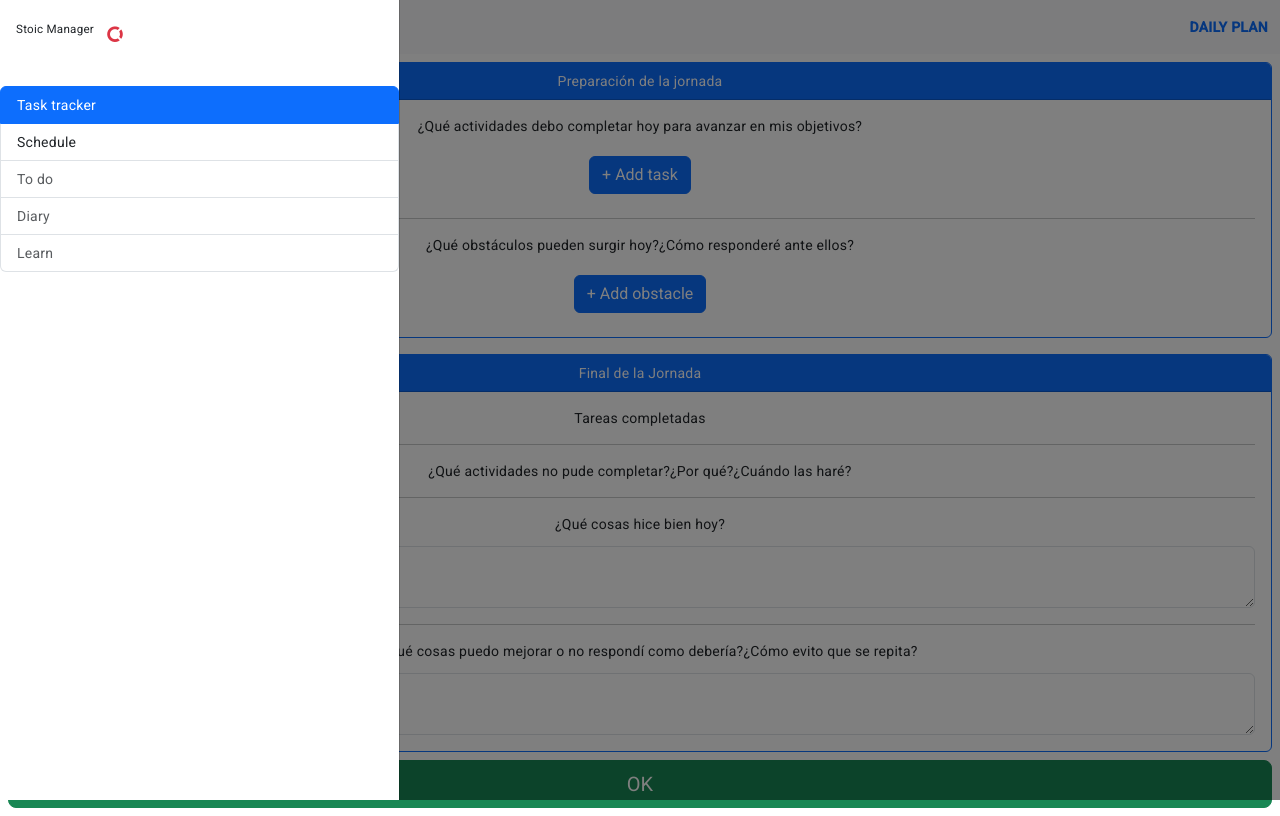
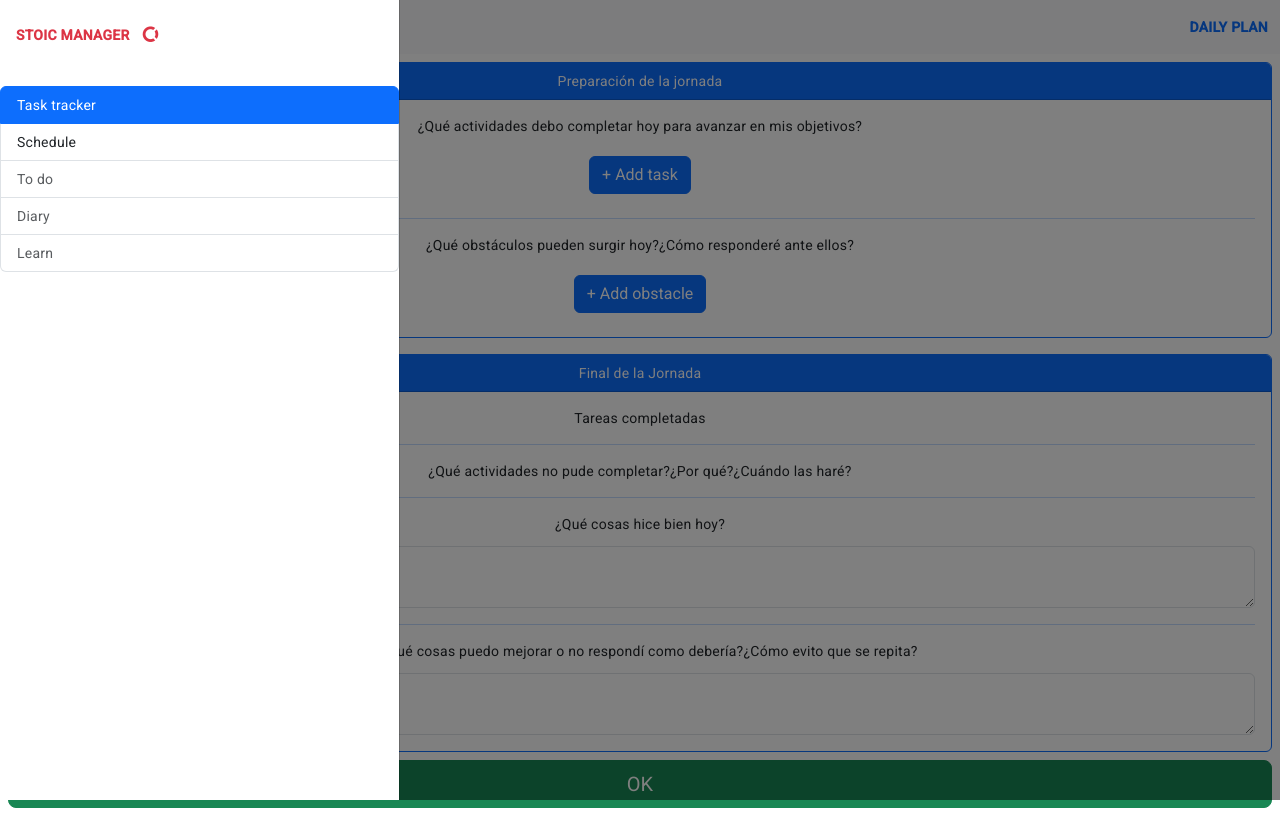
Before and after one commit to N0M4D-D3V/stoic-manager, an Angular app: page /schedule/daily-plan in a window 1280 px wide. Both pictures are taken after a click on the button 33 px from the left and 27 px from the top of the page. Built offline with nearby package versions, Linux system fonts and the light colour scheme.

Commit message:
<> colors updated <>

```diff
--- a/src/app/pages/schedule/modules/daily/daily-plan.component.html
+++ b/src/app/pages/schedule/modules/daily/daily-plan.component.html
@@ -15,7 +15,7 @@
           [formControlName]="i"
         />
       </div>
-      <hr />
+      <hr class="text-primary" />
 
       <p>¿Qué obstáculos pueden surgir hoy?¿Cómo responderé ante ellos?</p>
       <button class="btn btn-primary my-2" (click)="addObstacle()">
@@ -46,7 +46,7 @@
           [formControlName]="i"
         />
       </div>
-      <hr />
+      <hr class="text-primary" />
 
       <p>¿Qué actividades no pude completar?¿Por qué?¿Cuándo las haré?</p>
       <div formArrayName="uncompleted">
@@ -58,11 +58,11 @@
           [formControlName]="i"
         />
       </div>
-      <hr />
+      <hr class="text-primary" />
 
       <p>¿Qué cosas hice bien hoy?</p>
       <textarea class="form-control" formControlName="welldone"></textarea>
-      <hr />
+      <hr class="text-primary" />
 
       <p>
         ¿En qué cosas puedo mejorar o no respondí como debería?¿Cómo evito que
--- a/src/app/shared/components/toolbar/components/toggle-menu/toggle-menu.component.html
+++ b/src/app/shared/components/toolbar/components/toggle-menu/toggle-menu.component.html
@@ -1,6 +1,8 @@
 <div class="h-100">
   <div class="offcanvas-header">
-    <h5 class="offcanvas-title" id="toggleMenuLabel">Stoic Manager</h5>
+    <b class="offcanvas-title text-danger" id="toggleMenuLabel"
+      >STOIC MANAGER</b
+    >
     <button
       type="button"
       class="btn text-danger"
```
